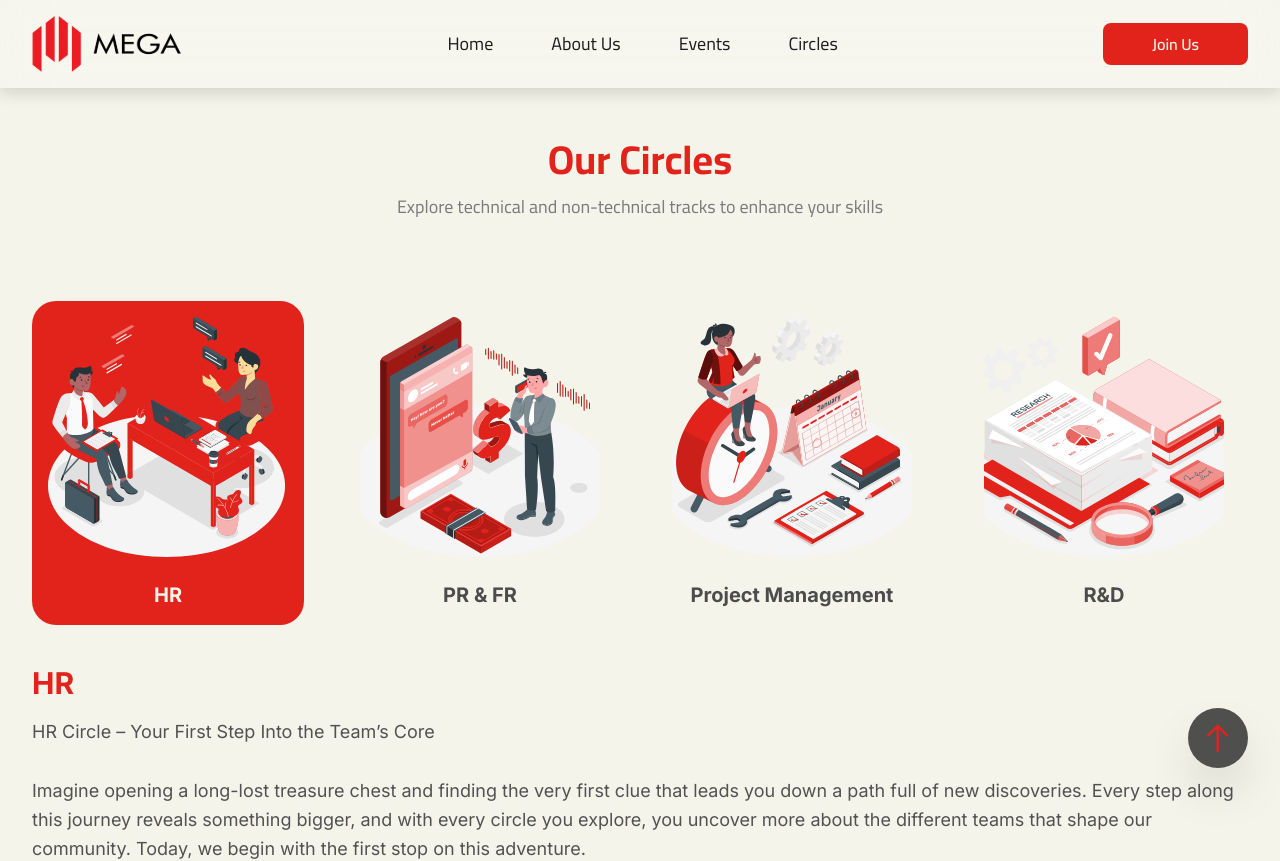
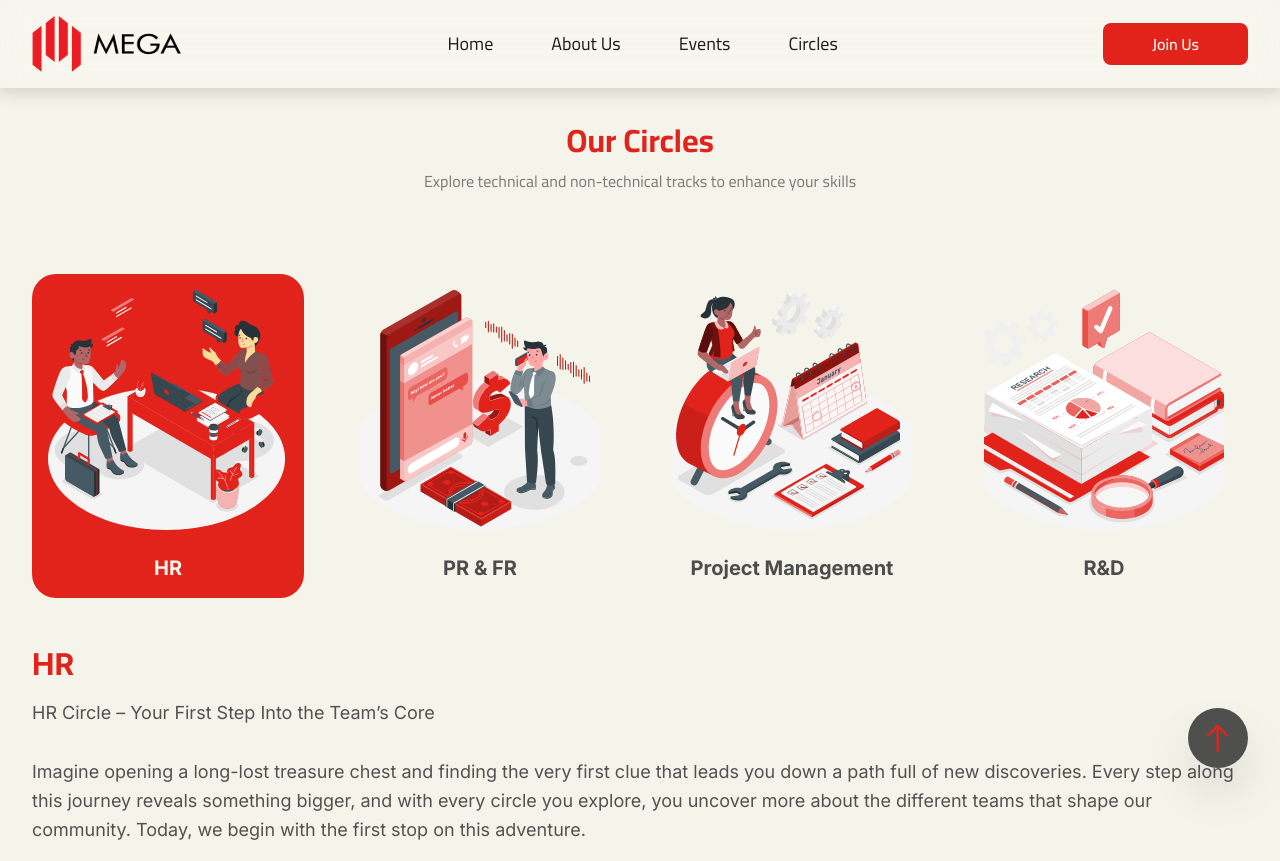
Before and after one commit to Mahmoudramadan21/mega-team-website, a Next.js app: page /circles/hr in a window 1280 px wide. Shown: the top 861 px of the page. Built offline with nearby package versions, Linux system fonts and the light colour scheme; a web font is replaced by a local one.

Commit message:
feat: enhance typography and spacing in global styles

```diff
--- a/src/app/globals.css
+++ b/src/app/globals.css
@@ -10,6 +10,10 @@ body {
   font-family: 'Inter', sans-serif;
   background-color: var(--color-neutral-50);
   /*color: var(--color-neutral-900); */
+}
+
+section {
+  @apply py-4 lg:py-8;
 }
 
 header {
@@ -123,6 +127,16 @@ header {
   /* =========================
      Headings
   ========================= */
+  .heading-primary {
+    @apply font-bold leading-tight text-2xl;
+
+    /* modern browsers */
+    font-size: clamp(1.5rem, 2.5vw, 2.5rem);
+  }
+  .heading-card {
+    @apply font-bold leading-snug text-lg; /* fallback */
+    font-size: clamp(1.125rem, 1.5vw, 1.375rem);
+  }
   .heading-1 {
     @apply font-bold text-[56px] leading-[120%];
   }
@@ -139,11 +153,16 @@ header {
      Section Heading
   ========================= */
   .section-title {
-    @apply text-2xl lg:text-3xl xl:text-[40px] text-primary-500 font-bold text-center;
+    @apply font-bold leading-tight text-2xl text-primary-500 text-center;
+
+    /* modern browsers */
+    font-size: clamp(1.5rem, 2.5vw, 2.5rem);
   }
 
   .section-subtitle {
-    @apply mt-2 mb-6 max-w-185 mx-auto  text-neutral-500 md:text-base lg:text-lg text-center leading-relaxed;
+    @apply mt-2 mb-6 max-w-185 mx-auto  text-neutral-500 leading-relaxed text-base text-center;
+
+    font-size: clamp(1rem, 1.2vw, 1.125rem);;
   }
 
   /* =========================
@@ -160,6 +179,19 @@ header {
   /* =========================
      Body / Paragraphs
   ========================= */
+  .text-body {
+    @apply
+      leading-relaxed
+      text-base; /* fallback */
+
+    font-size: clamp(1rem, 1.2vw, 1.125rem);
+  }
+
+  .text-body-lg {
+    @apply leading-relaxed text-lg; /* fallback */
+    font-size: clamp(1.0625rem, 1.4vw, 1.25rem);
+  }
+
   .body-large {
     @apply font-semibold text-[24px] leading-[120%];
   }
@@ -208,7 +240,7 @@ header {
   .form-control {
     @apply
       w-full
-      px-5 py-4
+      px-5 py-3 md:py-4
       rounded-lg
       border border-neutral-300
       outline-0
```
